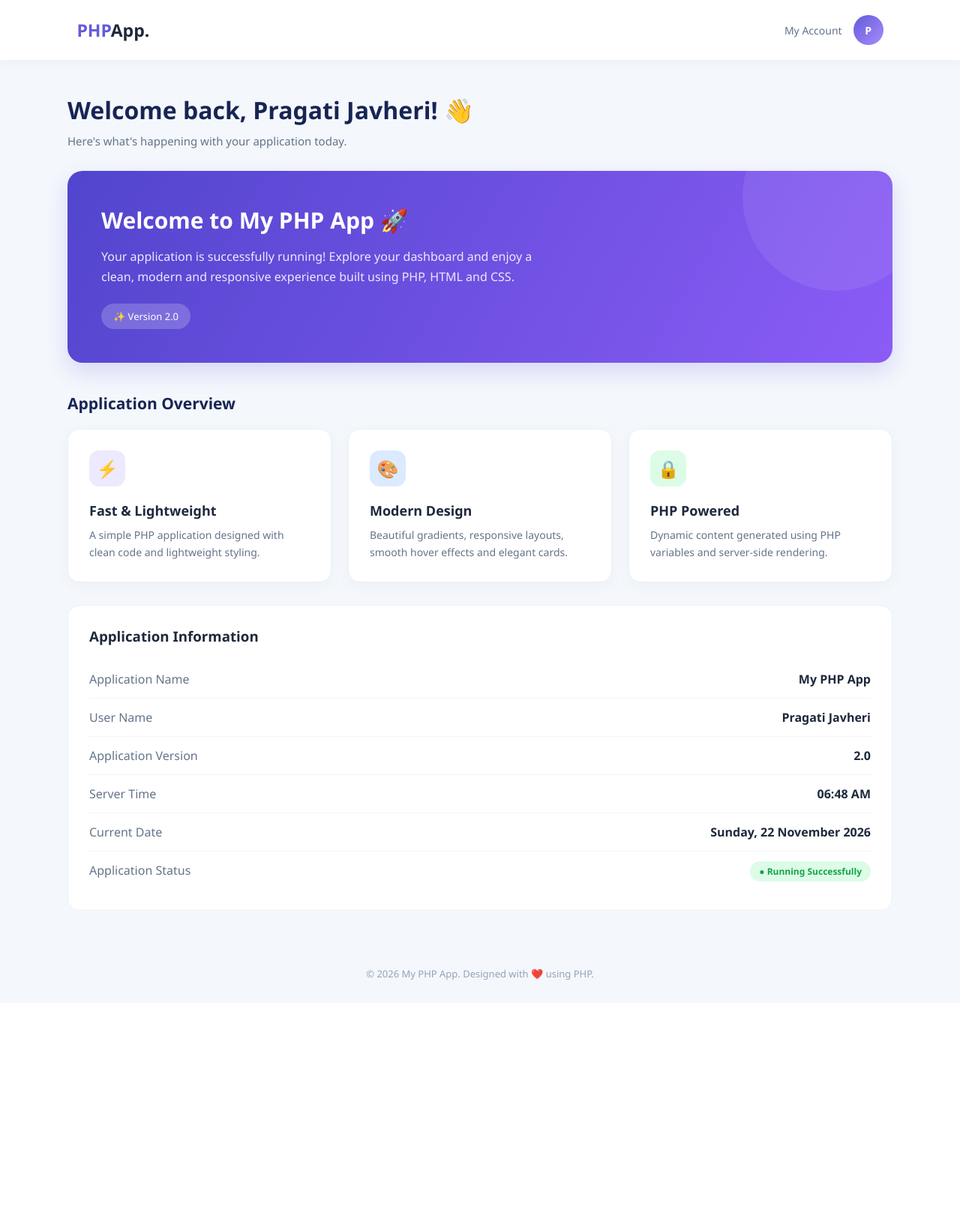
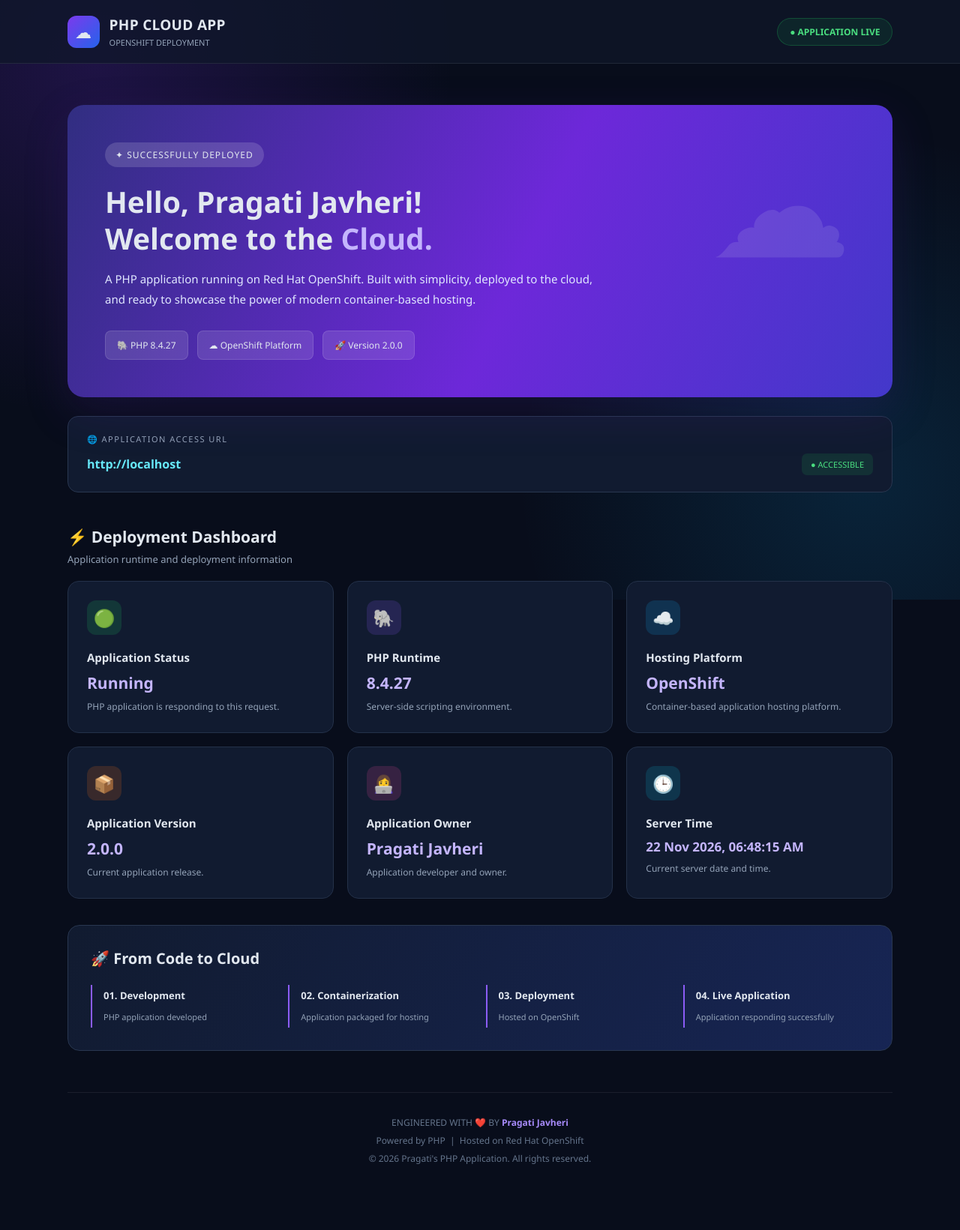
Before and after one commit to pragatijavheri31/demoOpenShift, a PHP site: page / in a window 1280 px wide. Shown: the whole page at 75% size. Before the commit the page ends 1308 px from the top, so only its background shows below. Run offline with PHP 8.4, Linux system fonts and the light colour scheme.

Commit message:
Update index.php

```diff
--- a/index.php
+++ b/index.php
@@ -1,11 +1,33 @@
 
 <?php
-$name = "Pragati Javheri";
-$version = "2.0";
-$currentTime = date("h:i A");
-$currentDate = date("l, d F Y");
+// Application Configuration
+$appName = "Pragati's PHP Application";
+$appVersion = "2.0.0";
+$owner = "Pragati Javheri";
 
-$greeting = "Welcome back";
+// Detect application URL (works with OpenShift Routes)
+$protocol = (
+    (!empty($_SERVER['HTTPS']) && $_SERVER['HTTPS'] !== 'off') ||
+    ($_SERVER['HTTP_X_FORWARDED_PROTO'] ?? '') === 'https'
+) ? 'https' : 'http';
+
+$host = $_SERVER['HTTP_HOST'] ?? 'localhost';
+$appUrl = $protocol . '://' . $host;
+
+// Server Information
+$phpVersion = PHP_VERSION;
+$serverTime = date('d M Y, h:i:s A');
+$currentYear = date('Y');
+
+// OpenShift environment detection
+$isOpenShift = !empty(getenv('KUBERNETES_SERVICE_HOST')) ||
+               !empty(getenv('OPENSHIFT_BUILD_NAME')) ||
+               !empty(getenv('OPENSHIFT_BUILD_NAMESPACE'));
+
+$platform = $isOpenShift ? "Red Hat OpenShift" : "Local / Other Environment";
+$deploymentStatus = "Application Responding";
+$environment = getenv('OPENSHIFT_BUILD_NAMESPACE') ?: 'OpenShift Container Platform';
+$buildName = getenv('OPENSHIFT_BUILD_NAME') ?: 'PHP Application Deployment';
 ?>
 
 <!DOCTYPE html>
@@ -13,7 +35,8 @@ $greeting = "Welcome back";
 <head>
 <meta charset="UTF-8">
 <meta name="viewport" content="width=device-width, initial-scale=1.0">
-    <title>My PHP App | Dashboard</title>
+
+<title><?php echo htmlspecialchars($appName); ?> | OpenShift</title>
 
 <style>
 * {
@@ -24,253 +47,350 @@ $greeting = "Welcome back";
 
 body {
     font-family: 'Segoe UI', Arial, sans-serif;
-            background: #f4f7fc;
-            color: #1e293b;
+    background: #080d1b;
+    color: #e2e8f0;
     min-height: 100vh;
 }
 
-        /* Navigation */
+/* Background */
+.background {
+    position: fixed;
+    inset: 0;
+    z-index: -1;
+    background:
+        radial-gradient(circle at 10% 10%, rgba(109,40,217,.22), transparent 35%),
+        radial-gradient(circle at 90% 80%, rgba(14,165,233,.15), transparent 35%),
+        #080d1b;
+}
+
+/* Navbar */
 .navbar {
+    padding: 20px 7%;
     display: flex;
     justify-content: space-between;
     align-items: center;
-            padding: 20px 8%;
-            background: #ffffff;
-            box-shadow: 0 3px 15px rgba(0,0,0,0.04);
+    border-bottom: 1px solid rgba(255,255,255,.08);
+    background: rgba(15,23,42,.75);
 }
 
-        .logo {
-            font-size: 23px;
-            font-weight: 800;
-            color: #635bdb;
+.brand {
+    display: flex;
+    align-items: center;
+    gap: 13px;
 }
 
-        .logo span {
-            color: #1e293b;
+.brand-icon {
+    width: 43px;
+    height: 43px;
+    background: linear-gradient(135deg,#7c3aed,#2563eb);
+    border-radius: 12px;
+    display: grid;
+    place-items: center;
+    font-size: 22px;
 }
 
-        .nav-right {
-            display: flex;
-            align-items: center;
-            gap: 15px;
-            font-size: 14px;
-            color: #64748b;
+.brand h2 {
+    font-size: 19px;
+    letter-spacing: .3px;
 }
 
-        .profile {
-            width: 40px;
-            height: 40px;
-            border-radius: 50%;
-            background: linear-gradient(135deg, #635bdb, #a78bfa);
-            color: white;
-            display: flex;
-            justify-content: center;
-            align-items: center;
-            font-weight: bold;
+.brand small {
+    display: block;
+    color: #94a3b8;
+    font-size: 11px;
+    margin-top: 3px;
 }
 
-        /* Main Container */
+.nav-status {
+    color: #4ade80;
+    background: rgba(34,197,94,.1);
+    border: 1px solid rgba(34,197,94,.25);
+    border-radius: 30px;
+    padding: 9px 16px;
+    font-size: 12px;
+    font-weight: 600;
+}
+
+/* Main */
 .container {
     max-width: 1150px;
-            margin: 45px auto;
-            padding: 0 25px;
+    margin: auto;
+    padding: 55px 25px;
 }
 
-        .welcome {
-            margin-bottom: 30px;
+/* Hero */
+.hero {
+    padding: 50px;
+    border-radius: 22px;
+    background: linear-gradient(115deg,#312e81,#6d28d9 55%,#4338ca);
+    position: relative;
+    overflow: hidden;
+    box-shadow: 0 20px 60px rgba(76,29,149,.2);
 }
 
-        .welcome h1 {
-            font-size: 32px;
-            margin-bottom: 10px;
-            color: #172554;
+.hero::before {
+    content: "☁";
+    position: absolute;
+    right: 55px;
+    top: 0;
+    font-size: 190px;
+    opacity: .12;
 }
 
-        .welcome p {
-            color: #64748b;
+.tag {
+    display: inline-block;
+    background: rgba(255,255,255,.15);
+    padding: 8px 14px;
+    border-radius: 30px;
+    font-size: 12px;
+    margin-bottom: 22px;
+    letter-spacing: 1px;
+}
+
+.hero h1 {
+    font-size: 39px;
+    line-height: 1.25;
+    margin-bottom: 16px;
+    max-width: 700px;
+}
+
+.hero h1 span {
+    color: #c4b5fd;
+}
+
+.hero p {
+    color: #e0e7ff;
+    line-height: 1.8;
+    max-width: 650px;
     font-size: 15px;
 }
 
-        /* Hero Section */
-        .hero {
-            background: linear-gradient(120deg, #5145cd, #8b5cf6);
-            padding: 45px;
-            border-radius: 20px;
-            color: white;
-            position: relative;
-            overflow: hidden;
-            box-shadow: 0 12px 30px rgba(99, 91, 219, 0.2);
+.hero-info {
+    display: flex;
+    gap: 12px;
+    flex-wrap: wrap;
+    margin-top: 28px;
 }
 
-        .hero::after {
-            content: "";
-            position: absolute;
-            width: 250px;
-            height: 250px;
-            border-radius: 50%;
-            background: rgba(255,255,255,0.08);
-            right: -50px;
-            top: -90px;
+.hero-info span {
+    padding: 10px 15px;
+    background: rgba(255,255,255,.12);
+    border: 1px solid rgba(255,255,255,.12);
+    border-radius: 8px;
+    font-size: 12px;
 }
 
-        .hero h2 {
-            font-size: 30px;
-            margin-bottom: 15px;
-            position: relative;
-            z-index: 1;
+/* URL */
+.url-card {
+    margin-top: 25px;
+    background: #111b30;
+    border: 1px solid #293750;
+    border-radius: 14px;
+    padding: 22px 25px;
 }
 
-        .hero p {
-            font-size: 16px;
-            line-height: 1.7;
-            color: #ede9fe;
-            max-width: 600px;
-            position: relative;
-            z-index: 1;
+.url-label {
+    font-size: 11px;
+    color: #94a3b8;
+    letter-spacing: 1.5px;
+    margin-bottom: 12px;
 }
 
-        .hero .version {
-            display: inline-block;
-            margin-top: 22px;
-            background: rgba(255,255,255,0.2);
-            padding: 8px 16px;
-            border-radius: 30px;
+.url-content {
+    display: flex;
+    justify-content: space-between;
+    align-items: center;
+    gap: 15px;
+    flex-wrap: wrap;
+}
+
+.url-text {
+    font-size: 16px;
+    color: #67e8f9;
+    word-break: break-all;
+    font-weight: 600;
+}
+
+.url-badge {
+    background: rgba(34,197,94,.12);
+    color: #4ade80;
+    border-radius: 7px;
+    padding: 7px 12px;
+    font-size: 11px;
+}
+
+/* Section */
+.section-heading {
+    margin: 45px 0 20px;
+}
+
+.section-heading h2 {
+    font-size: 21px;
+    margin-bottom: 7px;
+}
+
+.section-heading p {
+    color: #94a3b8;
     font-size: 13px;
-            position: relative;
-            z-index: 1;
 }
 
 /* Cards */
-        .section-title {
-            margin: 40px 0 20px;
-            font-size: 21px;
-            color: #172554;
-        }
-
-        .cards {
+.grid {
     display: grid;
-            grid-template-columns: repeat(3, 1fr);
-            gap: 22px;
+    grid-template-columns: repeat(3,1fr);
+    gap: 18px;
 }
 
 .card {
-            background: white;
-            padding: 28px;
-            border-radius: 16px;
-            box-shadow: 0 5px 20px rgba(0,0,0,0.035);
-            transition: 0.3s ease;
-            border: 1px solid #edf0f7;
+    background: #111b30;
+    border: 1px solid #243149;
+    border-radius: 15px;
+    padding: 25px;
+    transition: .3s;
 }
 
 .card:hover {
-            transform: translateY(-6px);
-            box-shadow: 0 12px 25px rgba(0,0,0,0.08);
+    transform: translateY(-5px);
+    border-color: #7c3aed;
 }
 
-        .icon {
-            width: 48px;
-            height: 48px;
-            border-radius: 13px;
-            display: flex;
-            align-items: center;
-            justify-content: center;
+.card-icon {
+    width: 46px;
+    height: 46px;
+    border-radius: 12px;
+    display: grid;
+    place-items: center;
     font-size: 23px;
     margin-bottom: 20px;
 }
 
-        .purple { background: #ede9fe; }
-        .blue { background: #dbeafe; }
-        .green { background: #dcfce7; }
+.purple { background: rgba(139,92,246,.17); }
+.blue { background: rgba(14,165,233,.17); }
+.green { background: rgba(34,197,94,.17); }
+.orange { background: rgba(249,115,22,.17); }
+.pink { background: rgba(236,72,153,.17); }
+.cyan { background: rgba(6,182,212,.17); }
 
 .card h3 {
-            font-size: 18px;
+    font-size: 15px;
     margin-bottom: 10px;
 }
 
-        .card p {
-            color: #64748b;
-            line-height: 1.6;
-            font-size: 14px;
+.card .value {
+    font-size: 21px;
+    font-weight: 700;
+    color: #c4b5fd;
+    margin-bottom: 8px;
+    word-break: break-word;
 }
 
-        /* User Information */
-        .info-section {
-            background: white;
-            margin-top: 30px;
-            padding: 28px;
-            border-radius: 16px;
-            border: 1px solid #edf0f7;
+.card p {
+    color: #94a3b8;
+    font-size: 12px;
+    line-height: 1.6;
 }
 
-        .info-section h3 {
-            margin-bottom: 20px;
+/* Deployment */
+.deployment {
+    margin-top: 35px;
+    padding: 30px;
+    background: linear-gradient(120deg,#111b30,#172554);
+    border: 1px solid #293750;
+    border-radius: 16px;
 }
 
-        .info-row {
-            display: flex;
-            justify-content: space-between;
-            padding: 14px 0;
-            border-bottom: 1px solid #f1f5f9;
+.deployment h2 {
+    font-size: 20px;
+    margin-bottom: 22px;
+}
+
+.steps {
+    display: grid;
+    grid-template-columns: repeat(4,1fr);
     gap: 15px;
 }
 
-        .info-row:last-child {
-            border-bottom: none;
+.step {
+    border-left: 2px solid #8b5cf6;
+    padding: 5px 0 5px 15px;
 }
 
-        .info-label {
-            color: #64748b;
+.step strong {
+    display: block;
+    font-size: 13px;
+    margin-bottom: 7px;
 }
 
-        .info-value {
-            font-weight: 600;
-            text-align: right;
-        }
-
-        .status {
-            color: #16a34a;
-            background: #dcfce7;
-            padding: 5px 12px;
-            border-radius: 20px;
-            font-size: 12px;
+.step small {
+    color: #94a3b8;
+    font-size: 11px;
 }
 
 /* Footer */
 footer {
+    margin-top: 55px;
+    border-top: 1px solid rgba(255,255,255,.08);
+    padding: 28px 10px;
     text-align: center;
-            padding: 30px 15px;
-            color: #94a3b8;
-            font-size: 13px;
-            margin-top: 35px;
+    color: #64748b;
+    font-size: 12px;
+    line-height: 2;
+}
+
+footer strong {
+    color: #a78bfa;
 }
 
 /* Responsive */
-        @media (max-width: 768px) {
-            .navbar {
-                padding: 18px 5%;
+@media(max-width: 768px) {
+    .hero {
+        padding: 30px 23px;
+    }
+
+    .hero h1 {
+        font-size: 29px;
+    }
+
+    .hero::before {
+        right: 0;
+        font-size: 110px;
+    }
+
+    .grid {
+        grid-template-columns: repeat(2,1fr);
+    }
+
+    .steps {
+        grid-template-columns: repeat(2,1fr);
     }
 
     .container {
-                margin-top: 30px;
+        padding-top: 30px;
+    }
 }
 
-            .cards {
+@media(max-width: 480px) {
+    .grid, .steps {
         grid-template-columns: 1fr;
     }
 
-            .hero {
-                padding: 30px 25px;
+    .navbar {
+        padding: 16px 5%;
     }
 
-            .hero h2 {
-                font-size: 24px;
+    .brand h2 {
+        font-size: 15px;
     }
 
-            .welcome h1 {
-                font-size: 26px;
+    .nav-status {
+        font-size: 10px;
     }
 
-            .info-row {
+    .hero h1 {
+        font-size: 25px;
+    }
+
+    .url-text {
         font-size: 13px;
     }
 }
@@ -279,130 +399,184 @@ $greeting = "Welcome back";
 
 <body>
 
-    <!-- Navigation -->
+<div class="background"></div>
+
+<!-- NAVIGATION -->
 <nav class="navbar">
-        <div class="logo">PHP<span>App.</span></div>
 
-        <div class="nav-right">
-            <span>My Account</span>
-            <div class="profile">
-                <?php echo strtoupper(substr($name, 0, 1)); ?>
+    <div class="brand">
+        <div class="brand-icon">☁</div>
+        <div>
+            <h2>PHP CLOUD APP</h2>
+            <small>OPENSHIFT DEPLOYMENT</small>
         </div>
     </div>
+
+    <div class="nav-status">
+        ● APPLICATION LIVE
+    </div>
+
 </nav>
 
-    <!-- Main Content -->
 <main class="container">
 
-        <div class="welcome">
-            <h1><?php echo $greeting; ?>, <?php echo htmlspecialchars($name); ?>! 👋</h1>
-            <p>Here's what's happening with your application today.</p>
-        </div>
+    <!-- HERO -->
+    <section class="hero">
 
-        <!-- Hero -->
-        <section class="hero">
-            <h2>Welcome to My PHP App 🚀</h2>
+        <div class="tag">✦ SUCCESSFULLY DEPLOYED</div>
+
+        <h1>
+            Hello, <?php echo htmlspecialchars($owner); ?>!
+            <br>
+            Welcome to the <span>Cloud.</span>
+        </h1>
 
         <p>
-                Your application is successfully running!
-                Explore your dashboard and enjoy a clean,
-                modern and responsive experience built using PHP, HTML and CSS.
+            A PHP application running on Red Hat OpenShift.
+            Built with simplicity, deployed to the cloud,
+            and ready to showcase the power of modern container-based hosting.
         </p>
 
-            <span class="version">
-                ✨ Version <?php echo $version; ?>
-            </span>
-        </section>
-
-        <!-- Features -->
-        <h2 class="section-title">Application Overview</h2>
-
-        <section class="cards">
-
-            <div class="card">
-                <div class="icon purple">⚡</div>
-                <h3>Fast & Lightweight</h3>
-                <p>
-                    A simple PHP application designed with
-                    clean code and lightweight styling.
-                </p>
-            </div>
-
-            <div class="card">
-                <div class="icon blue">🎨</div>
-                <h3>Modern Design</h3>
-                <p>
-                    Beautiful gradients, responsive layouts,
-                    smooth hover effects and elegant cards.
-                </p>
-            </div>
-
-            <div class="card">
-                <div class="icon green">🔒</div>
-                <h3>PHP Powered</h3>
-                <p>
-                    Dynamic content generated using PHP
-                    variables and server-side rendering.
-                </p>
+        <div class="hero-info">
+            <span>🐘 PHP <?php echo htmlspecialchars($phpVersion); ?></span>
+            <span>☁ OpenShift Platform</span>
+            <span>🚀 Version <?php echo htmlspecialchars($appVersion); ?></span>
         </div>
 
     </section>
 
-        <!-- User Details -->
-        <section class="info-section">
-            <h3>Application Information</h3>
+    <!-- APPLICATION URL -->
+    <section class="url-card">
 
-            <div class="info-row">
-                <span class="info-label">Application Name</span>
-                <span class="info-value">My PHP App</span>
+        <div class="url-label">🌐 APPLICATION ACCESS URL</div>
+
+        <div class="url-content">
+
+            <div class="url-text">
+                <?php echo htmlspecialchars($appUrl); ?>
             </div>
 
-            <div class="info-row">
-                <span class="info-label">User Name</span>
-                <span class="info-value">
-                    <?php echo htmlspecialchars($name); ?>
-                </span>
+            <div class="url-badge">
+                ● ACCESSIBLE
             </div>
 
-            <div class="info-row">
-                <span class="info-label">Application Version</span>
-                <span class="info-value">
-                    <?php echo htmlspecialchars($version); ?>
-                </span>
-            </div>
-
-            <div class="info-row">
-                <span class="info-label">Server Time</span>
-                <span class="info-value">
-                    <?php echo $currentTime; ?>
-                </span>
-            </div>
-
-            <div class="info-row">
-                <span class="info-label">Current Date</span>
-                <span class="info-value">
-                    <?php echo $currentDate; ?>
-                </span>
-            </div>
-
-            <div class="info-row">
-                <span class="info-label">Application Status</span>
-                <span class="info-value">
-                    <span class="status">● Running Successfully</span>
-                </span>
         </div>
 
     </section>
 
+    <!-- DASHBOARD -->
+    <div class="section-heading">
+        <h2>⚡ Deployment Dashboard</h2>
+        <p>Application runtime and deployment information</p>
+    </div>
+
+    <section class="grid">
+
+        <div class="card">
+            <div class="card-icon green">🟢</div>
+            <h3>Application Status</h3>
+            <div class="value">Running</div>
+            <p>PHP application is responding to this request.</p>
+        </div>
+
+        <div class="card">
+            <div class="card-icon purple">🐘</div>
+            <h3>PHP Runtime</h3>
+            <div class="value">
+                <?php echo htmlspecialchars($phpVersion); ?>
+            </div>
+            <p>Server-side scripting environment.</p>
+        </div>
+
+        <div class="card">
+            <div class="card-icon blue">☁️</div>
+            <h3>Hosting Platform</h3>
+            <div class="value">OpenShift</div>
+            <p>Container-based application hosting platform.</p>
+        </div>
+
+        <div class="card">
+            <div class="card-icon orange">📦</div>
+            <h3>Application Version</h3>
+            <div class="value">
+                <?php echo htmlspecialchars($appVersion); ?>
+            </div>
+            <p>Current application release.</p>
+        </div>
+
+        <div class="card">
+            <div class="card-icon pink">👩‍💻</div>
+            <h3>Application Owner</h3>
+            <div class="value">
+                <?php echo htmlspecialchars($owner); ?>
+            </div>
+            <p>Application developer and owner.</p>
+        </div>
+
+        <div class="card">
+            <div class="card-icon cyan">🕒</div>
+            <h3>Server Time</h3>
+            <div class="value" style="font-size:17px">
+                <?php echo htmlspecialchars($serverTime); ?>
+            </div>
+            <p>Current server date and time.</p>
+        </div>
+
+    </section>
+
+    <!-- DEPLOYMENT JOURNEY -->
+    <section class="deployment">
+
+        <h2>🚀 From Code to Cloud</h2>
+
+        <div class="steps">
+
+            <div class="step">
+                <strong>01. Development</strong>
+                <small>PHP application developed</small>
+            </div>
+
+            <div class="step">
+                <strong>02. Containerization</strong>
+                <small>Application packaged for hosting</small>
+            </div>
+
+            <div class="step">
+                <strong>03. Deployment</strong>
+                <small>Hosted on OpenShift</small>
+            </div>
+
+            <div class="step">
+                <strong>04. Live Application</strong>
+                <small>Application responding successfully</small>
+            </div>
+
+        </div>
+
+    </section>
+
+    <!-- FOOTER -->
+    <footer>
+
+        <p>
+            ENGINEERED WITH ❤️ BY
+            <strong><?php echo htmlspecialchars($owner); ?></strong>
+        </p>
+
+        <p>
+            Powered by PHP &nbsp;|&nbsp;
+            Hosted on Red Hat OpenShift
+        </p>
+
+        <p>
+            © <?php echo $currentYear; ?>
+            <?php echo htmlspecialchars($appName); ?>.
+            All rights reserved.
+        </p>
+
+    </footer>
+
 </main>
-
-    <!-- Footer -->
-    <footer>
-        <p>
-            © <?php echo date("Y"); ?> My PHP App.
-            Designed with ❤️ using PHP.
-        </p>
-    </footer>
 
 </body>
 </html>
```
Lines whose indentation alone changed are shown as unchanged.
